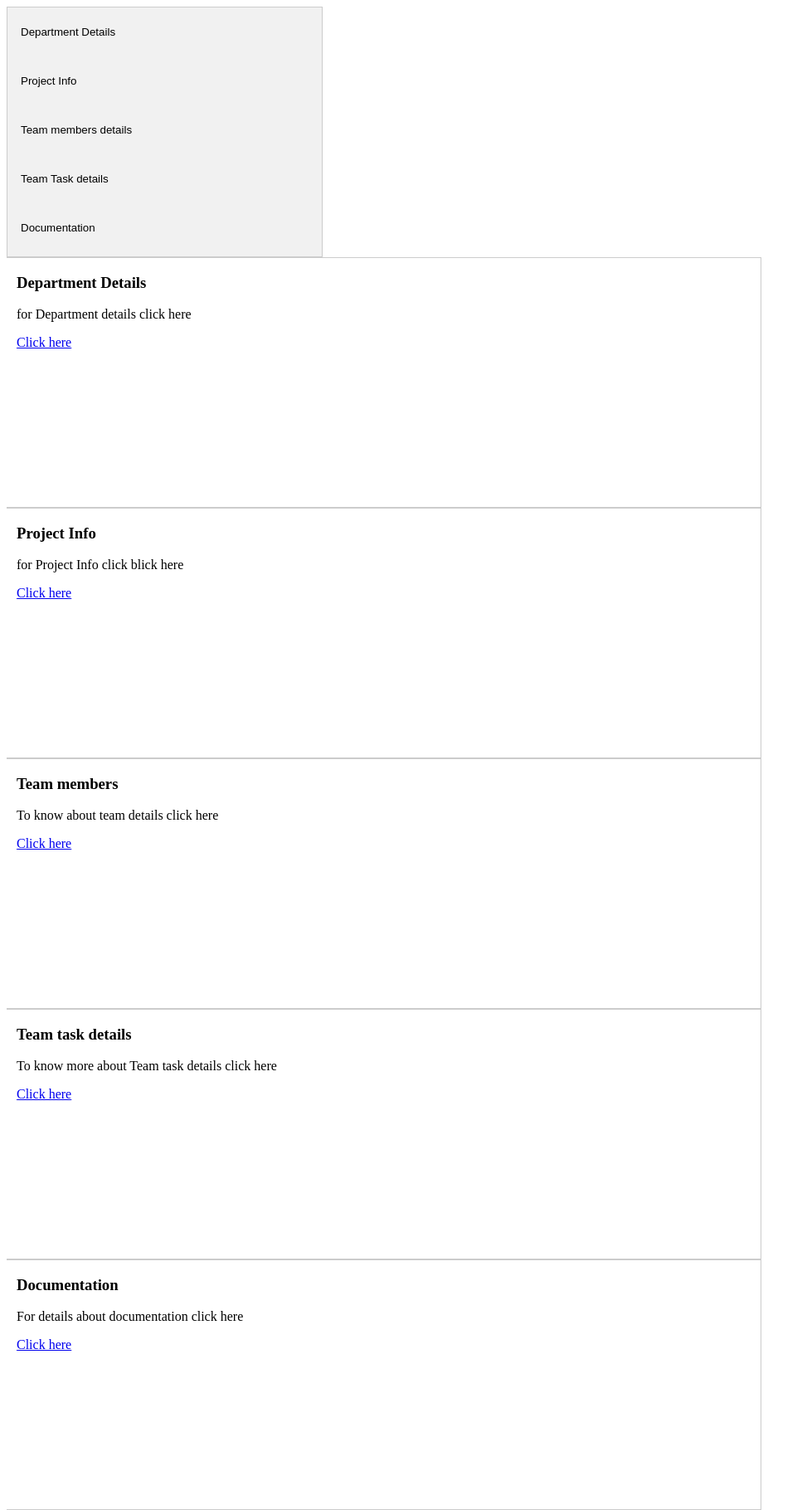
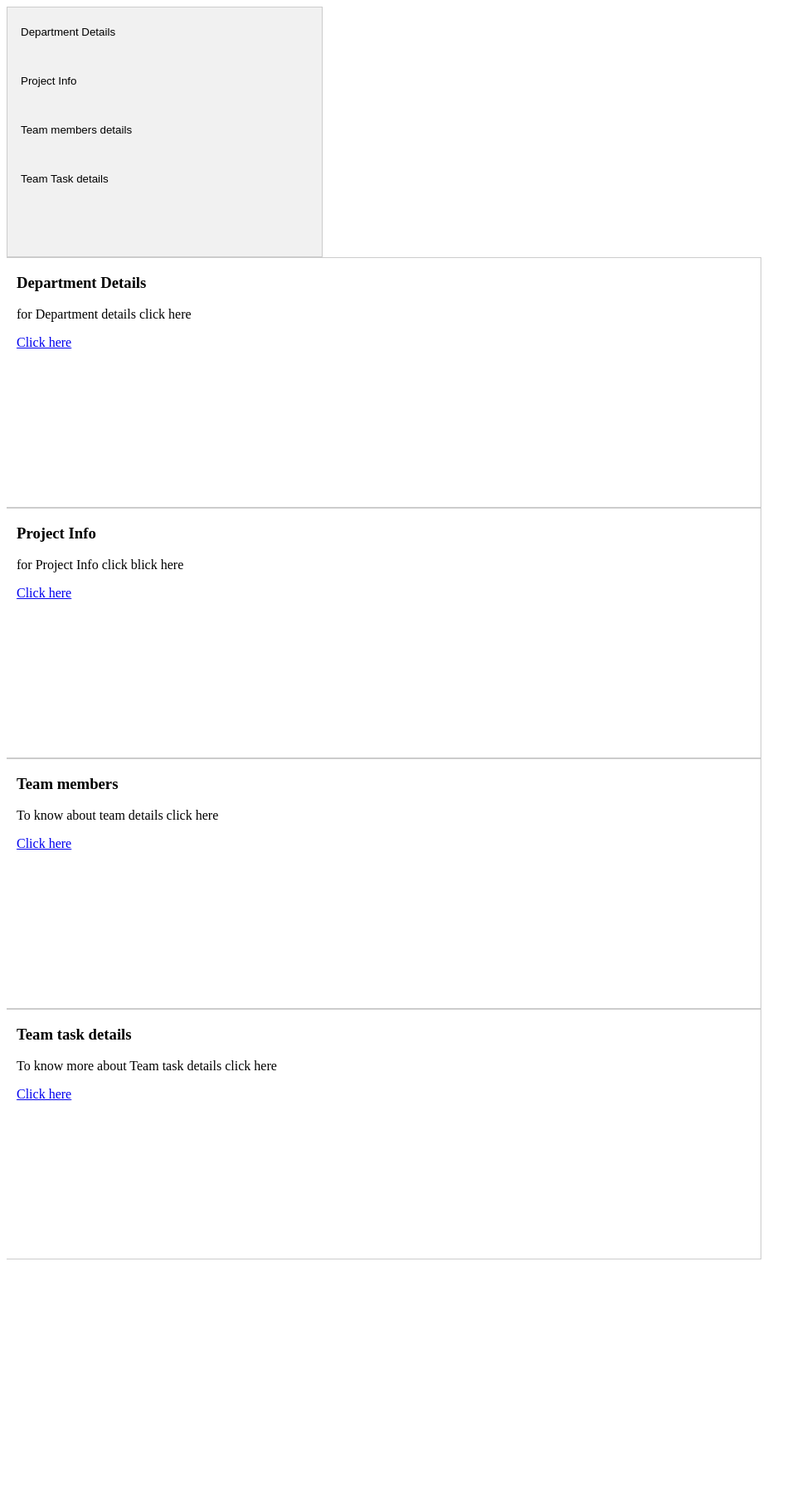
Before and after one commit to Aniruddha-HD-003/Project-management-system-DBMS, a Flask app: template templates/info.html in a window 1280 px wide. Shown: the whole page at 83% size, without its empty margins (0-973 px from the left). After the commit the page ends 1518 px from the top, so only its background shows below. Run offline with Flask 3, Linux system fonts and the light colour scheme; the template is opened without the code that fills it, so the values that code supplies are empty.

Commit message:
deleted documentation

```diff
--- a/templates/info.html
+++ b/templates/info.html
@@ -59,7 +59,6 @@
   <button class="tablinks" onclick="openCity(event, 'delhi')">Project Info</button>
   <button class="tablinks" onclick="openCity(event, 'mumbai')">Team members details</button>
   <button class="tablinks" onclick="openCity(event, 'nyc')">Team Task details</button>
-  <button class="tablinks" onclick="openCity(event, 'dubai')">Documentation</button>
 </div>
 
 <!-- Content for different tabs -->
@@ -87,12 +86,6 @@
   <a href="/task">Click here</a>
 </div>
 
-<div id="dubai" class="tabcontent">
-  <h3>Documentation</h3>
-  <p>For details about documentation click here</p>
-  <a href="/uploadoc">Click here</a>
-</div>
-
 <script>
 function openCity(evt, cityName) {
   var i, tabcontent, tablinks;
```
